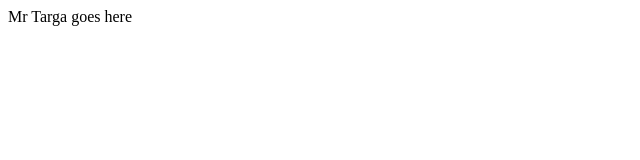
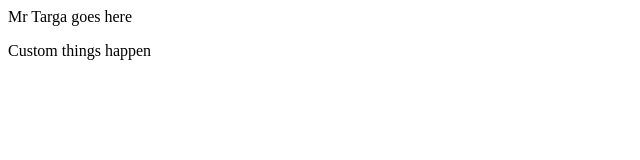
Before and after one commit to smallbloc/smallbloc.github.io, a plain HTML site: page index.html in a window 1280 px wide. Shown: the whole page, without its empty margins (0-640 px from the left). Drawn offline with Linux system fonts and the light colour scheme.

Commit message:
updating index

```diff
--- a/index.html
+++ b/index.html
@@ -7,6 +7,7 @@
 
 <body>
 Mr Targa goes here
+<p>Custom things happen</p>
 </body>
 
 </html>
```
